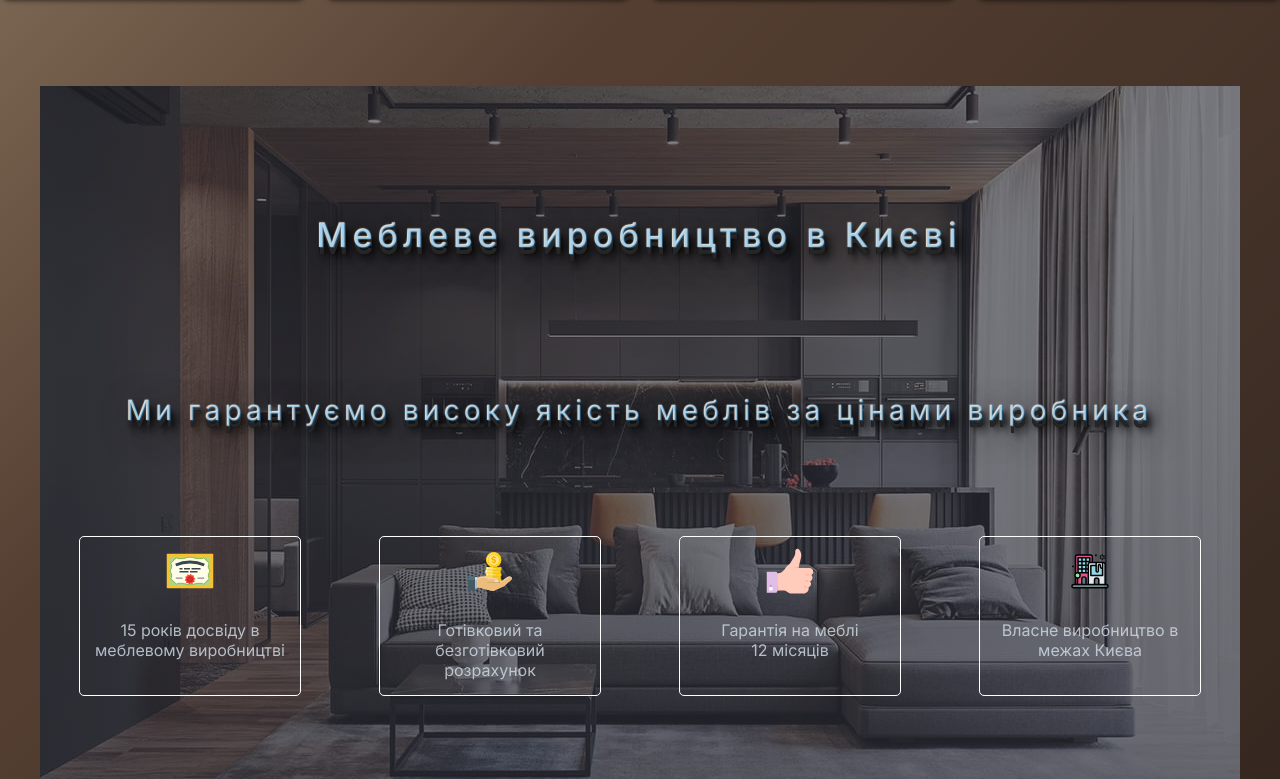
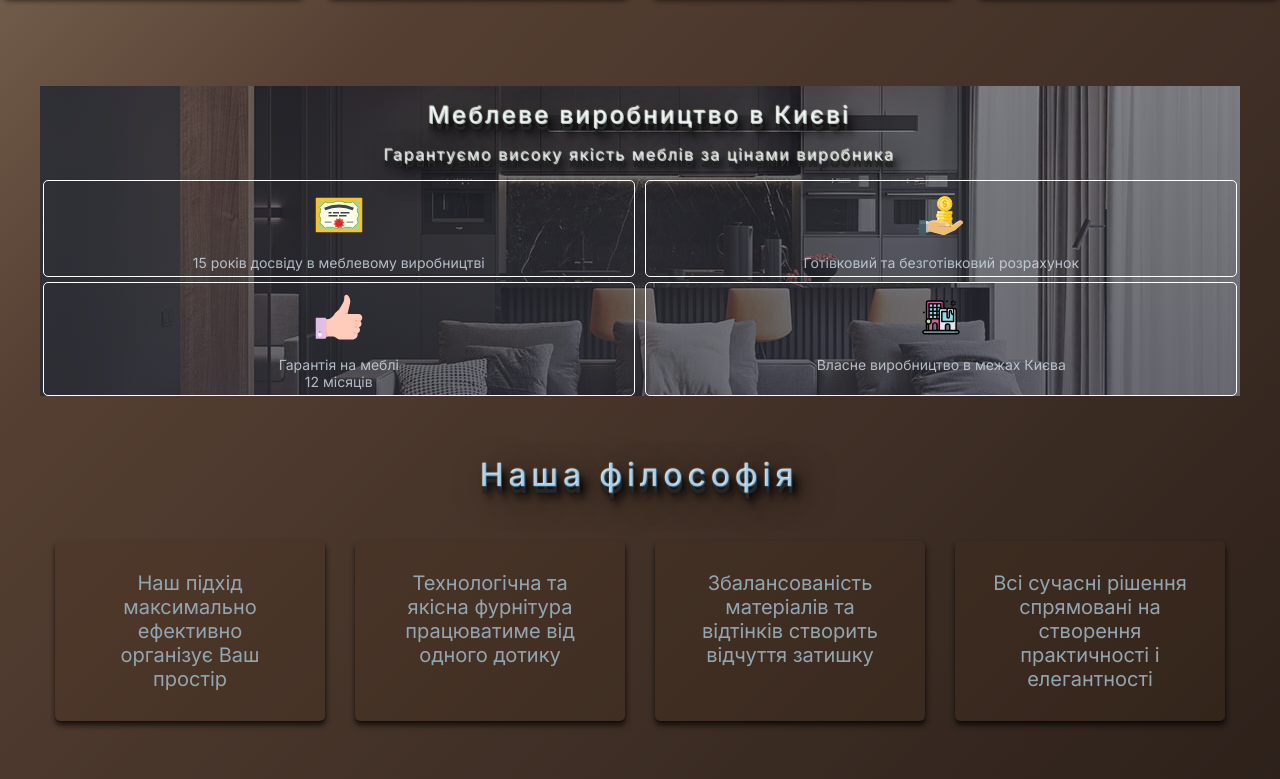
Before and after one commit to Sergiy-Shevchenko/mebli, a Next.js app: page / in a window 1280 px wide. Shown: the part 1416-2195 px from the top of the page. Built offline with nearby package versions, Linux system fonts and the light colour scheme.

Commit message:
advantages section mobile version

```diff
--- a/app/components/Advantages/Advantages.tsx
+++ b/app/components/Advantages/Advantages.tsx
@@ -13,7 +13,7 @@ export default function Advantages() {
       <div className={styles.container}>
         <h3 className={styles.title}>Меблеве виробництво в Києві</h3>
         <p className={styles.text}>
-          Ми гарантуємо високу якість меблів за цінами виробника
+          Гарантуємо високу якість меблів за цінами виробника
         </p>
         <ul className={styles.servise_list}>
           <li className={styles.servise_item}>
--- a/app/components/Advantages/advantages.module.css
+++ b/app/components/Advantages/advantages.module.css
@@ -5,109 +5,104 @@
 .container {
   width: 100%;
   max-width: 1200px;
+  height: max-content;
   background: linear-gradient(rgba(47, 48, 58, 0.6), rgba(47, 48, 58, 0.7)),
     url(../../../public/advantages.jpg);
   background-repeat: no-repeat;
-
-    margin: 0 auto ;
+  margin: 0 auto;
   justify-content: center;
+  background-position: center;
+  background-size: cover;
+  -webkit-background-size: cover;
+  -moz-background-size: cover;
+  -o-background-size: cover;
+  z-index: -1;
+  overflow: auto;
 }
 
 .title {
   display: block;
+  font-size: 24px;
   width: fit-content;
-   margin: 0 auto 0 auto;
+  text-align: center;
+  font-weight: 500;
+  letter-spacing: 0.1em;
+  margin: 15px auto;
+
+  color: rgb(13, 148, 251, 0.3);
+  color: rgba(240, 255, 255, 0.66);
+  text-shadow: -1px -1px 1px #efede3, 0px 5px 0 #262626, 0px 6px 0 #242424,
+    0px 5px 0 #1c1c1c, 0px 6px 0 #1a1a1a, 0px 6px 0 #181818, 0px 5px 0 #121212,
+    2px 6px 5px rgba(0, 0, 0, 0.9), 5px 13px 5px rgba(0, 0, 0, 0.3),
+    8px 7px 8px rgba(0, 0, 0, 0.5), 8px 8px 35px rgba(0, 0, 0, 0.9);
+
+  @media screen and(min-width:1200px) {
     padding-top: 100px;
     line-height: 100px;
     font-size: 34px;
-   text-align: center;
-   font-weight: 500;
-   color: azure;
-   letter-spacing: .15em;
-   color: rgb(13, 148, 251, 0.3);
-    text-shadow:
-     -1px -1px 1px #efede3,
-     0px 5px 0 #262626,
-     0px 6px 0 #242424,
-     0px 5px 0 #1c1c1c,
-     0px 6px 0 #1a1a1a,
-     0px 6px 0 #181818,
-     0px 5px 0 #121212,
-     2px 6px 5px rgba(0, 0, 0, 0.9),
-     5px 13px 5px rgba(0, 0, 0, 0.3),
-     8px 7px 8px rgba(0, 0, 0, 0.5),
-     8px 8px 35px rgba(0, 0, 0, 0.9);
-
+    letter-spacing: 0.15em;
+    margin: 0 auto 0 auto;
   }
-
+}
 
 .text {
   display: block;
   width: fit-content;
-   margin: 0 auto 0 auto;
+  margin: 15px auto;
+  letter-spacing: 0.1em;
+  text-align: center;
+
+  color: rgb(13, 148, 251, 0.3);
+  color: rgba(240, 255, 255, 0.66);
+  text-shadow: -1px -1px 1px #efede3, 0px 5px 0 #262626, 0px 6px 0 #242424,
+    0px 5px 0 #1c1c1c, 0px 6px 0 #1a1a1a, 0px 6px 0 #181818, 0px 5px 0 #121212,
+    2px 6px 5px rgba(0, 0, 0, 0.9), 5px 13px 5px rgba(0, 0, 0, 0.3),
+    8px 7px 8px rgba(0, 0, 0, 0.5), 8px 8px 35px rgba(0, 0, 0, 0.9);
+
+  @media screen and(max-width:1200px) {
     line-height: 250px;
     font-size: 28px;
-   text-align: center;
-
-   color: azure;
-   letter-spacing: .15em;
-   color: rgb(13, 148, 251, 0.3);
-    text-shadow:
-     -1px -1px 1px #efede3,
-     0px 5px 0 #262626,
-     0px 6px 0 #242424,
-     0px 5px 0 #1c1c1c,
-     0px 6px 0 #1a1a1a,
-     0px 6px 0 #181818,
-     0px 5px 0 #121212,
-     2px 6px 5px rgba(0, 0, 0, 0.9),
-     5px 13px 5px rgba(0, 0, 0, 0.3),
-     8px 7px 8px rgba(0, 0, 0, 0.5),
-     8px 8px 35px rgba(0, 0, 0, 0.9);
-
+    letter-spacing: 0.15em;
+    margin: 0 auto 0 auto;
+  }
 }
 
 .servise_list {
   display: flex;
+  flex-wrap: wrap;
+  gap: 5px;
+ justify-content: space-around;
+  @media screen and(min-width:1200px) {
     justify-content: space-around;
     padding-bottom: 100px;
   }
+}
 
 .servise_item {
-    width: calc(100% / 4 - 80px);
+  display: block;
+  width: calc(100% / 2 - 10px);
+
   list-style-type: none;
-
-   border: 1px solid #FFF;
+  border: 1px solid #fff;
   border-radius: 5px;
 
-
-
+  @media screen and(min-width:1200px) {
+    width: calc(100% / 4 - 80px);
+  }
 }
 
 .item_text {
+  padding: 5px;
+  font-size: 14px;
+  text-align: center;
+  color: rgba(213, 224, 232, 0.8);
+  @media screen and(min-width:1200px) {
     font-size: 16px;
-   text-align: center;
-   color: azure;
     padding: 15px;
-   color: rgba(213, 224, 232, 0.8);
-    /* text-shadow:
-     -1px -1px 1px #efede3,
-     0px 5px 0 #262626,
-     0px 6px 0 #242424,
-     0px 5px 0 #1c1c1c,
-     0px 6px 0 #1a1a1a,
-     0px 6px 0 #181818,
-     0px 5px 0 #121212,
-     2px 6px 5px rgba(0, 0, 0, 0.9),
-     5px 13px 5px rgba(0, 0, 0, 0.3),
-     8px 7px 8px rgba(0, 0, 0, 0.5),
-     8px 8px 35px rgba(0, 0, 0, 0.9); */
+  }
 }
 
 .img {
   display: block;
-    /* border: 2px solid #fff; */
-    /* border-radius: 50px; */
-    /* padding: 5px; */
   margin: 10px auto;
 }
--- a/app/components/Materials/materials.module.css
+++ b/app/components/Materials/materials.module.css
@@ -15,9 +15,7 @@
     font-size: 32px;
     text-align: center;
     font-weight: 500;
-    /* text-transform: uppercase; */
-    /* text-rendering: optimizeLegibility; */
- color: azure;
+    color: azure;
 
     letter-spacing: .15em;
     color: rgb(13, 148, 251, 0.3);
--- a/app/components/Servise/servise.module.css
+++ b/app/components/Servise/servise.module.css
@@ -88,6 +88,7 @@ margin: 0 auto;
 .servise_item {
     display: block;
     width: calc(100% - 20px);
+    max-width: 350px;
     height: 250px;
     border-radius: 5px;
     margin: 10px auto;
```
Lines whose indentation alone changed are shown as unchanged.
